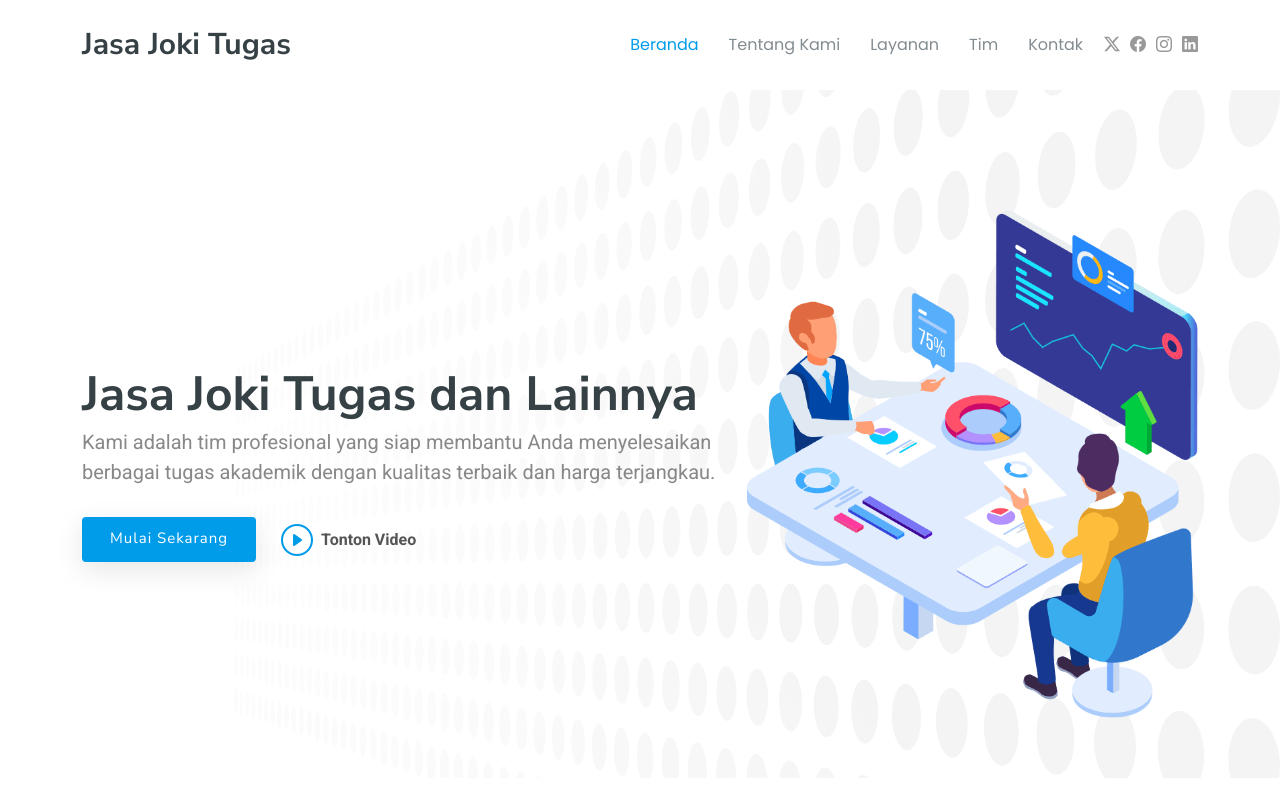
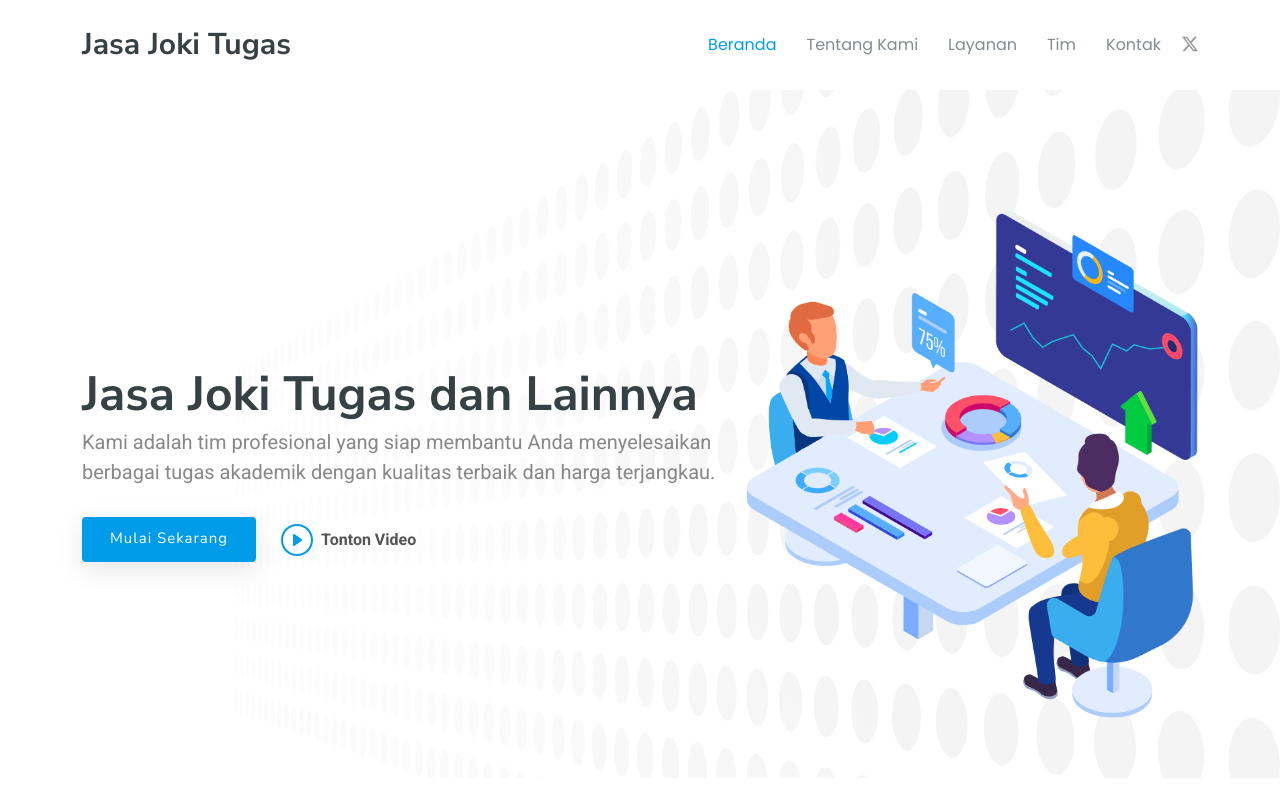
Before and after one commit to syahdanfrahira/syahdanfrahira.github.io, a plain HTML site: page index.html in a window 1280 px wide. Shown: the top 800 px of the page. Drawn offline with Linux system fonts and the light colour scheme.

Commit message:
Update index.html

```diff
--- a/index.html
+++ b/index.html
@@ -57,9 +57,6 @@
 
       <div class="header-social-links">
         <a href="#" class="twitter"><i class="bi bi-twitter-x"></i></a>
-        <a href="#" class="facebook"><i class="bi bi-facebook"></i></a>
-        <a href="#" class="instagram"><i class="bi bi-instagram"></i></a>
-        <a href="#" class="linkedin"><i class="bi bi-linkedin"></i></a>
       </div>
 
     </div>
```
